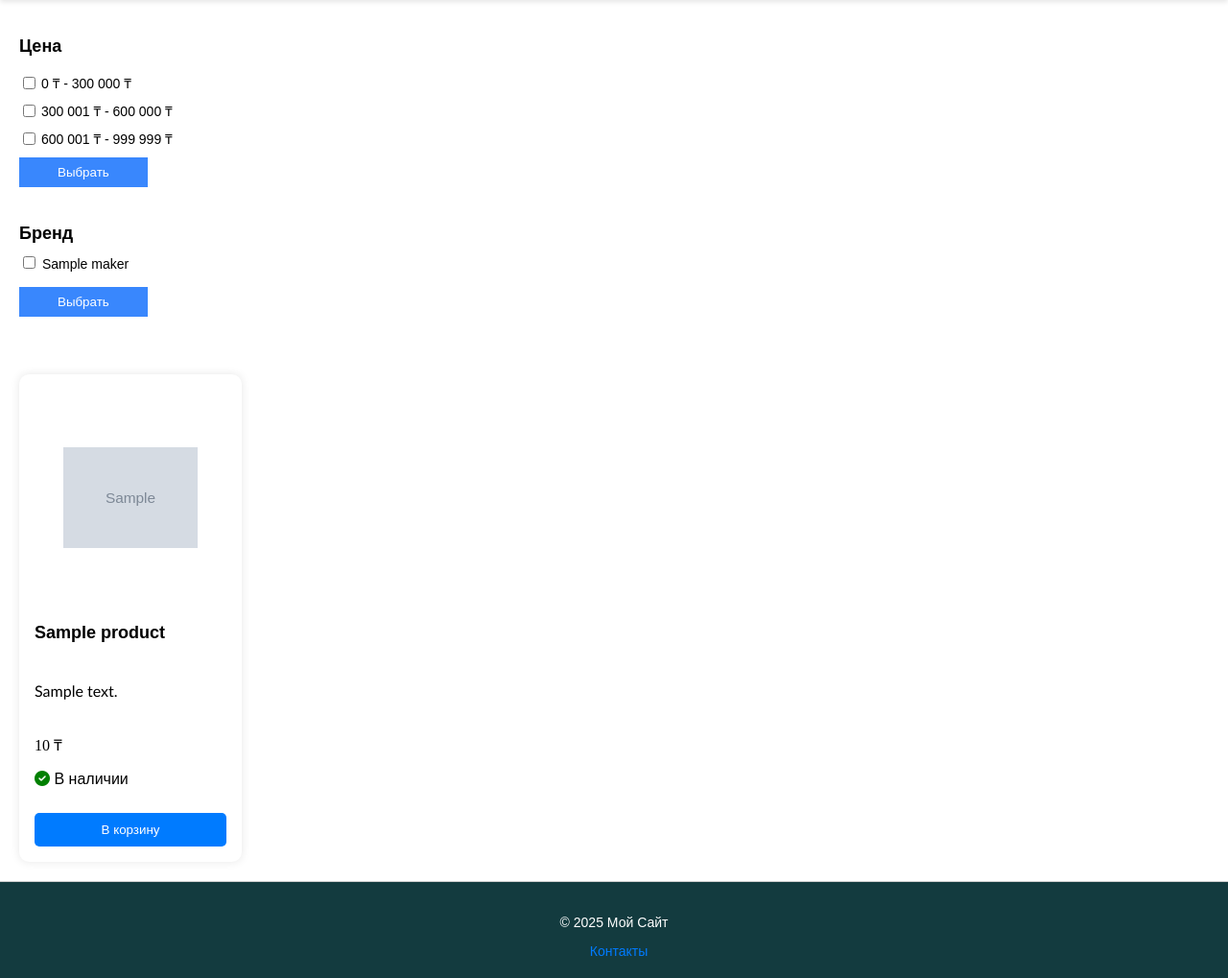
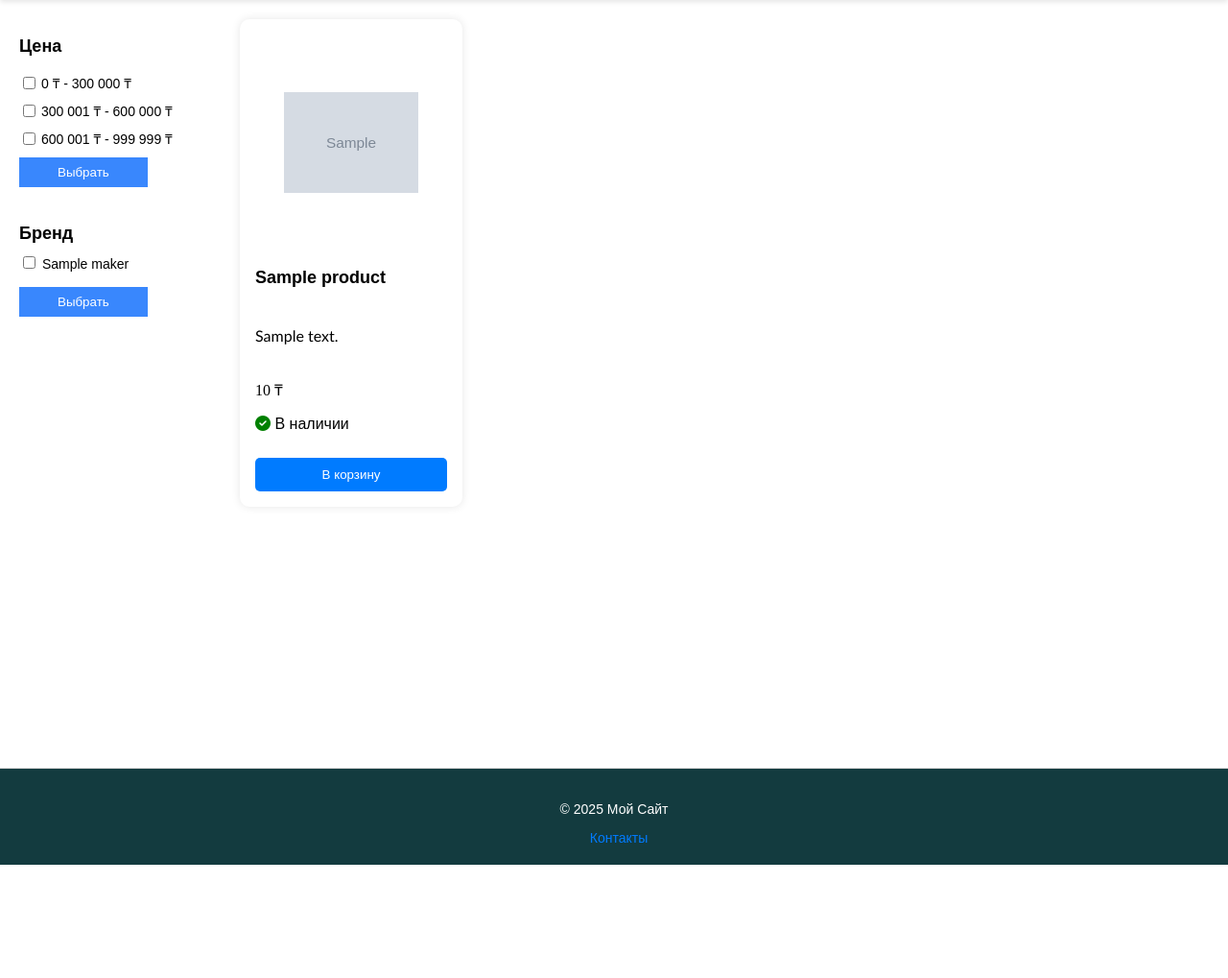
Before and after one commit to BarMerAla/marketplace_audioshop, a Django app: page / in a window 1280 px wide. Shown: the part 100-1119 px from the top of the page at 96% size. After the commit the page ends 1001 px from the top, so only its background shows below. Run offline with Django 5.2, Linux system fonts and the light colour scheme; tables that the repository leaves empty hold one stand-in row (values such as "Sample post"); grey boxes marked "Sample" are stand-in pictures; some libraries are stand-ins or nearby versions.

Commit message:
commit styles

```diff
--- a/static/css/styles.css
+++ b/static/css/styles.css
@@ -1,7 +1,7 @@
 .all-page {
     display: flex;
-    /* align-items: flex-start; */
-    flex-direction: column;
+    align-items: flex-start;
+    /* flex-direction: column; */
     flex: 1;
     min-height: 100vh; /* растяжение на высоту экрана */
 }
```
